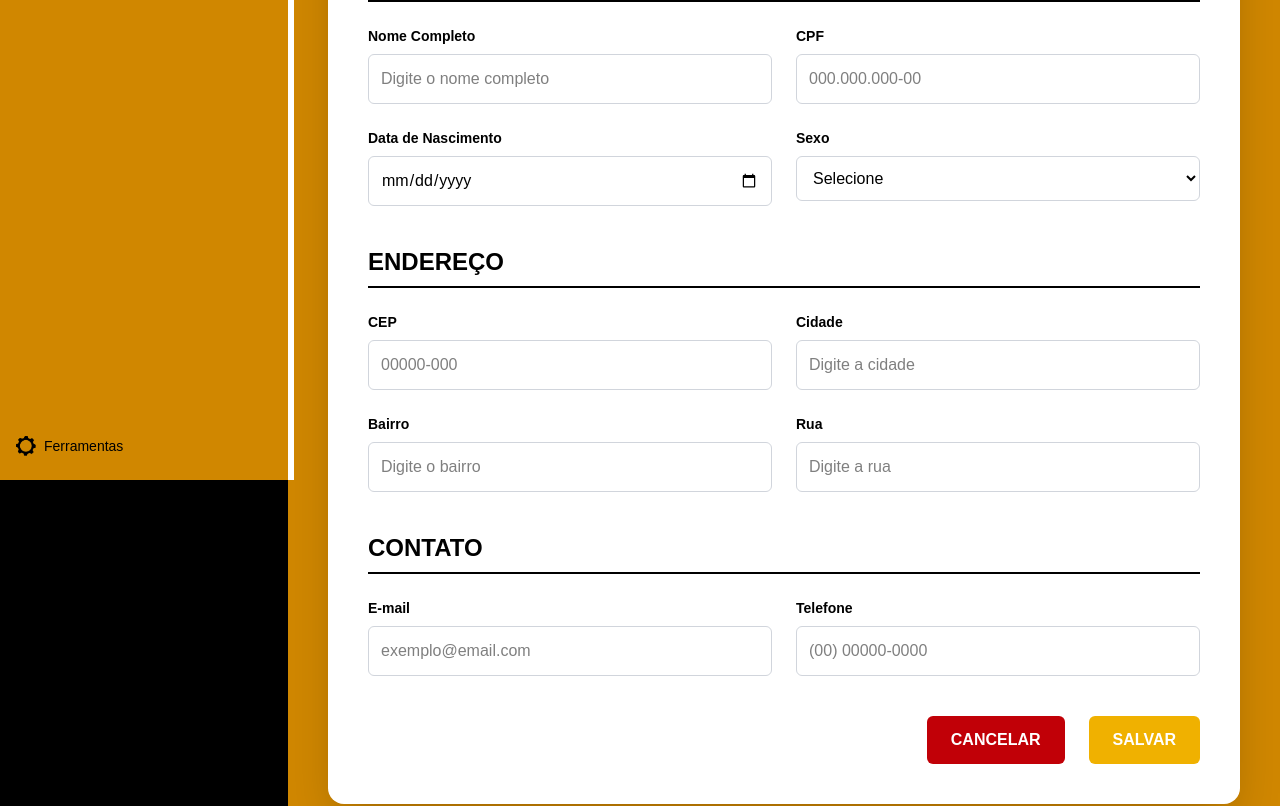
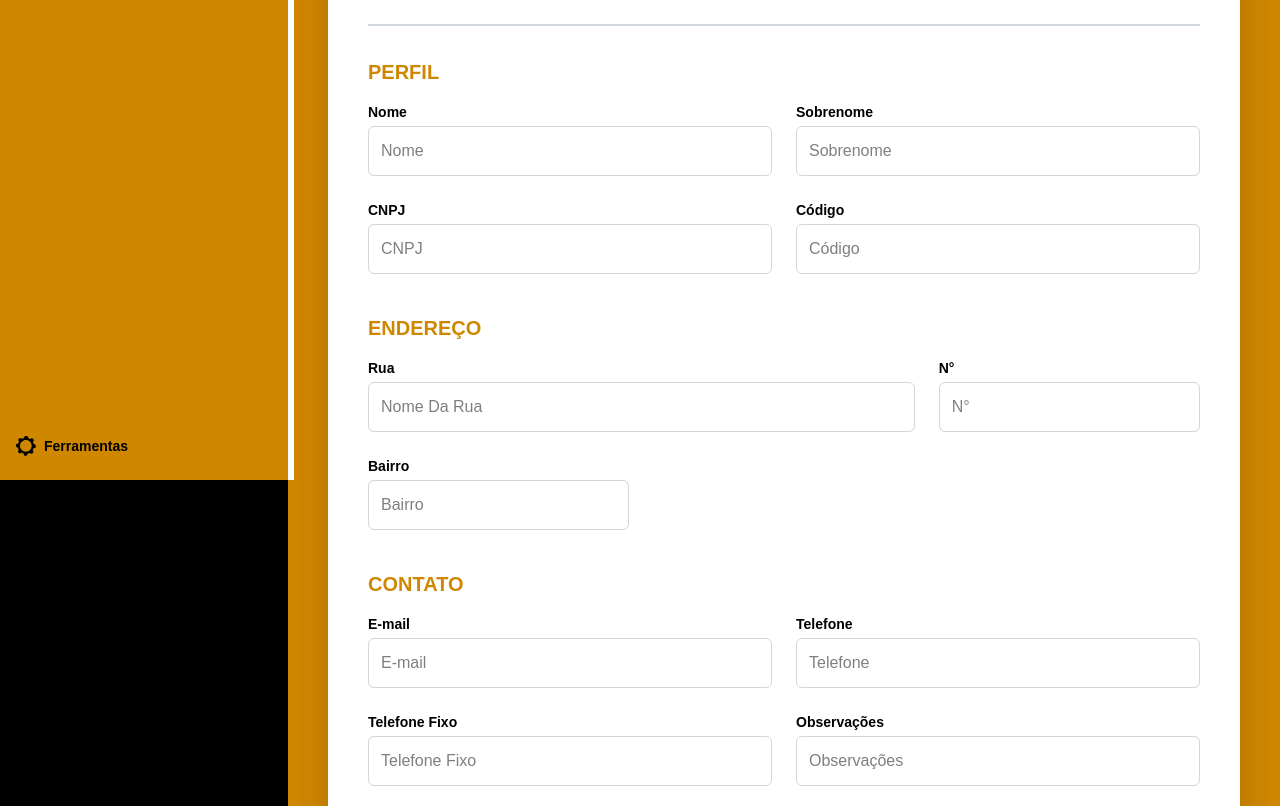
Before and after one commit to Uius/TCC-GP6, a Next.js app in the folder tccgp6/: page /perfil in a window 1280 px wide. Shown: the part 320-1126 px from the top of the page. Built offline with nearby package versions, Linux system fonts and the light colour scheme.

Commit message:
Mais commit

```diff
--- a/tccgp6/src/app/cadastrocliente/page.tsx
+++ b/tccgp6/src/app/cadastrocliente/page.tsx
@@ -105,9 +105,9 @@ export default function HomePage() {
           </nav>
 
           {/* Rodapé da sidebar */}
-          <div className="flex items-center gap-2 mb-2">
+         <div className="flex items-center gap-2 mb-2">
             <img src="/ICONECONFIG.png" alt="Ferramentas" className="h-5 w-5" />
-            <span className="text-sm font-medium">Ferramentas</span>
+            <a href='/ferramentas' className="text-sm font-medium">Ferramentas</a>
           </div>
         </aside>
 
--- a/tccgp6/src/app/estoque/page.tsx
+++ b/tccgp6/src/app/estoque/page.tsx
@@ -337,9 +337,9 @@ export default function HomePage() {
             </nav>
           </div>
 
-           <div className="text-black flex items-center gap-2 mb-2">
+           <div className="flex items-center gap-2 mb-2">
             <img src="/ICONECONFIG.png" alt="Ferramentas" className="h-5 w-5" />
-            <span className="text-sm font-medium">Ferramentas</span>
+            <a href='/ferramentas' className="text-black text-sm font-medium">Ferramentas</a>
           </div>
         </aside>
 
--- a/tccgp6/src/app/ferramentas/page.tsx
+++ b/tccgp6/src/app/ferramentas/page.tsx
@@ -23,7 +23,7 @@ export default function FerramentaPage() {
 
         {/* Menu principal */}
         <nav className="flex gap-8 text-base font-semibold">
-          <a href="/" className="text-white bg-zinc-800 py-2 px-4 underline rounded-sm">HOME</a>
+          <a href="/" className="text-white py-2 px-4 rounded-sm">HOME</a>
           <a href="/estoque" className="text-white py-2 px-4">ESTOQUE</a>
           <a href="/suporte" className="text-white py-2 px-4">SUPORTE</a>
         </nav>
@@ -53,15 +53,15 @@ export default function FerramentaPage() {
             <nav className="space-y-4 text-black font-semibold">
               <div className="flex flex-row items-center">
                 <img src="/ICONECADCLIENTE.png" alt="" className="w-6 h-6 mr-2" />
-                <a href="#" className="block">Cadastro de Clientes</a>
+                <a href="cadastrocliente" className="block">Cadastro de Clientes</a>
               </div>
               <div className="flex flex-row items-center">
                 <img src="/ICONERELATORIO.png" alt="" className="w-6 h-6 mr-2" />
-                <a href="#" className="block">Relatórios</a>
+                <a href="/relatorio" className="block">Relatórios</a>
               </div>
               <div className="flex flex-row items-center">
                 <img src="/ICONEORCAMENTO.png" alt="" className="w-6 h-6 mr-2" />
-                <a href="#" className="block">Orçamentos</a>
+                <a href="orcamentos" className="block">Orçamentos</a>
               </div>
               <div className="flex flex-row items-center">
                 <img src="/ICONENOTIFIC.png" alt="" className="w-6 h-6 mr-2" />
@@ -72,19 +72,24 @@ export default function FerramentaPage() {
 
            <div className="flex items-center gap-2 mb-2">
             <img src="/ICONECONFIG.png" alt="Ferramentas" className="h-5 w-5" />
-            <span className="text-sm font-medium">Ferramentas</span>
+            <a href='/ferramentas' className="font-bold underline text-black text-sm">Ferramentas</a>
           </div>
         </aside>
 
+        <div
+          aria-hidden="true"
+          className="w-[6px] bg-white h-[calc(100vh-5rem)] fixed top-20 left-72 z-40"
+        />
+
         {/* Main Content */}
         <main className="flex-1 flex justify-center items-start p-12 overflow-auto min-h-0 ml-72">
-          <section className="w-full max-w-5xl bg-white rounded-xl shadow-[0_10px_30px_rgba(0,0,0,0.15)] p-10 border-8 border-yellow-600">
+          <section className="w-full max-w-5xl bg-white rounded-xl  p-10 border-8 ">
             <h2 className="text-4xl font-extrabold text-center mb-8 text-black tracking-widest">
               FERRAMENTAS:
             </h2>
 
             {/* Seção Visual */}
-            <div className="mb-10 border-2 border-black rounded-lg p-6 bg-white">
+            <div className="mb-10 border-2 border-gray-500 rounded-sm p-6 bg-white">
               <h3 className="text-2xl font-bold text-center mb-6 text-black">VISUAL</h3>
               <div className="space-y-6">
                 {/* Linha: Escolher Tema */}
@@ -161,10 +166,10 @@ export default function FerramentaPage() {
             </div>
 
             {/* Seção Ações */}
-            <div className="border-2 border-black rounded-lg p-6 bg-white">
+            <div className="border-2 border-gray-500 rounded-lg p-6 bg-white">
               <h3 className="text-2xl font-bold text-center mb-6 text-black">AÇÕES</h3>
               <div className="grid grid-cols-3 gap-6">
-                <button className="flex flex-col items-center justify-center p-6 border rounded-lg bg-white shadow-md hover:shadow-lg">
+                <button className="flex flex-col items-center justify-center p-6 border rounded-lg bg-white shadow-xl hover:shadow-2xl">
                   <div className="p-4 mb-3">
                     <img src="/NUVEM.png" alt="Importar/Exportar" className="w-15 h-12" />
                   </div>
@@ -173,7 +178,7 @@ export default function FerramentaPage() {
                   </span>
                 </button>
 
-                <button className="flex flex-col items-center justify-center p-6 border rounded-lg bg-white shadow-md hover:shadow-lg">
+                <button className="flex flex-col items-center justify-center p-6 border rounded-lg bg-white shadow-xl hover:shadow-2xl">
                   <div className="p-4 mb-3">
                     <img src="/CALCULADORA.png" alt="Calculadora" className="w-12 h-15" />
                   </div>
@@ -182,7 +187,7 @@ export default function FerramentaPage() {
                   </span>
                 </button>
 
-                <button className="flex flex-col items-center justify-center p-6 border rounded-lg bg-white shadow-md hover:shadow-lg">
+                <button className="flex flex-col items-center justify-center p-6 border rounded-lg bg-white shadow-xl hover:shadow-2xl">
                   <div className="p-4 mb-3">
                     <img src="/CODIGO.png" alt="Código" className="w-15 h-15" />
                   </div>
--- a/tccgp6/src/app/notificacoes/page.tsx
+++ b/tccgp6/src/app/notificacoes/page.tsx
@@ -69,9 +69,9 @@ export default function NotificacoesPage() {
           </nav>
 
           {/* Rodapé da sidebar */}
-          <div className="flex items-center gap-2 mb-2">
+           <div className="flex items-center gap-2 mb-2">
             <img src="/ICONECONFIG.png" alt="Ferramentas" className="h-5 w-5" />
-            <span className="text-sm font-medium">Ferramentas</span>
+            <a href='/ferramentas' className="font-bold text-sm">Ferramentas</a>
           </div>
         </aside>
 
--- a/tccgp6/src/app/orcamentos/page.tsx
+++ b/tccgp6/src/app/orcamentos/page.tsx
@@ -87,9 +87,9 @@ export default function OrcamentosPage() {
           </nav>
 
           {/* Rodapé da sidebar */}
-          <div className="flex items-center gap-2 mb-2">
+           <div className="flex items-center gap-2 mb-2">
             <img src="/ICONECONFIG.png" alt="Ferramentas" className="h-5 w-5" />
-            <span className="text-sm font-medium">Ferramentas</span>
+            <a href='/ferramentas' className="font-bold text-sm">Ferramentas</a>
           </div>
         </aside>
 
@@ -184,13 +184,13 @@ export default function OrcamentosPage() {
                 <div className="flex justify-between items-center mt-6">
                   <button
                     type="button"
-                    className="bg-red-600 text-white px-6 py-2 rounded"
+                    className="font-bold bg-red-600 text-white px-6 py-2 rounded"
                   >
                     Cancelar
                   </button>
                   <button
                     type="submit"
-                    className="bg-yellow-600 text-black px-6 py-2 rounded"
+                    className="font-bold bg-yellow-600 text-white px-6 py-2 rounded"
                   >
                     Enviar
                   </button>
--- a/tccgp6/src/app/page.tsx
+++ b/tccgp6/src/app/page.tsx
@@ -70,7 +70,7 @@ export default function HomePage() {
           {/* Rodapé da sidebar */}
           <div className="flex items-center gap-2 mb-2">
             <img src="/ICONECONFIG.png" alt="Ferramentas" className="h-5 w-5" />
-            <span className="text-sm font-medium">Ferramentas</span>
+            <a href='/ferramentas' className="font-bold text-sm">Ferramentas</a>
           </div>
         </aside>
 
--- a/tccgp6/src/app/perfil/page.tsx
+++ b/tccgp6/src/app/perfil/page.tsx
@@ -68,9 +68,9 @@ export default function HomePage() {
           </nav>
 
           {/* Rodapé da sidebar */}
-           <div className="flex items-center gap-2 mb-2">
+            <div className="flex items-center gap-2 mb-2">
             <img src="/ICONECONFIG.png" alt="Ferramentas" className="h-5 w-5" />
-            <span className="text-sm font-medium">Ferramentas</span>
+            <a href='/ferramentas' className="font-bold text-sm">Ferramentas</a>
           </div>
         </aside>
 
@@ -81,134 +81,109 @@ export default function HomePage() {
         />
 
         {/* CONTEÚDO PRINCIPAL */}
-        <main className="py-20 flex-1 bg-cover md:bg-yellow-600 flex justify-center items-start p-4 md:p-10 min-h-0 md:ml-72">
+        <main className="flex-1 bg-yellow-600 flex justify-center items-start p-6 md:p-10 min-h-[calc(100vh-5rem)] md:ml-72">
   <div className="bg-white rounded-2xl shadow-2xl w-full max-w-5xl p-10 text-black">
     {/* Cabeçalho */}
-    <div className="flex items-center justify-between mb-10">
-      <h1 className="text-4xl font-bold tracking-wide">PERFIL</h1>
-      <img src="/ICONEPERFIL.png" alt="Perfil" className="w-20 h-20" />
+    <div className="flex justify-between items-center border-b-2 border-gray-300 pb-6 mb-8">
+      <div>
+        <h1 className="text-3xl font-extrabold text-yellow-600 tracking-wide mb-1">PERFIL</h1>
+        <h2 className="text-xl font-bold">ADEGA SANTU MEE</h2>
+        <div className="mt-2 text-sm text-gray-600">
+          <p className="font-semibold">Informações Gerais</p>
+          <p>data de cad. 24/03/2025</p>
+        </div>
+      </div>
+      <div className="flex flex-col items-center">
+        {/* Espaço para logo */}
+        <div className="w-40 h-40 rounded-full border border-gray-300 flex items-center justify-center overflow-hidden">
+          <img
+            src="/santume.png"
+            alt="Logo da empresa"
+            className="object-contain w-full h-full"
+          />
+        </div>
+      </div>
     </div>
 
     {/* Seção PERFIL */}
     <section className="mb-10">
-      <h2 className="text-2xl font-bold mb-6 border-b-2 border-black pb-2">
-        DADOS PESSOAIS
-      </h2>
+      <h3 className="text-xl font-bold text-yellow-600 mb-4">PERFIL</h3>
       <div className="grid grid-cols-1 md:grid-cols-2 gap-6">
         <div>
-          <label className="block text-sm font-semibold mb-2">Nome Completo</label>
-          <input
-            type="text"
-            placeholder="Digite o nome completo"
-            className="w-full border border-gray-300 rounded-md p-3 focus:outline-none focus:ring-2 focus:ring-yellow-500"
-          />
+          <label className="block text-sm font-semibold mb-1">Nome</label>
+          <input type="text" placeholder="Nome" className="w-full border border-gray-300 rounded-md p-3" />
         </div>
         <div>
-          <label className="block text-sm font-semibold mb-2">CPF</label>
-          <input
-            type="text"
-            placeholder="000.000.000-00"
-            className="w-full border border-gray-300 rounded-md p-3 focus:outline-none focus:ring-2 focus:ring-yellow-500"
-          />
+          <label className="block text-sm font-semibold mb-1">Sobrenome</label>
+          <input type="text" placeholder="Sobrenome" className="w-full border border-gray-300 rounded-md p-3" />
         </div>
         <div>
-          <label className="block text-sm font-semibold mb-2">Data de Nascimento</label>
-          <input
-            type="date"
-            className="w-full border border-gray-300 rounded-md p-3 focus:outline-none focus:ring-2 focus:ring-yellow-500"
-          />
+          <label className="block text-sm font-semibold mb-1">CNPJ</label>
+          <input type="text" placeholder="CNPJ" className="w-full border border-gray-300 rounded-md p-3" />
         </div>
         <div>
-          <label className="block text-sm font-semibold mb-2">Sexo</label>
-          <select className="w-full border border-gray-300 rounded-md p-3 focus:outline-none focus:ring-2 focus:ring-yellow-500">
-            <option>Selecione</option>
-            <option>Masculino</option>
-            <option>Feminino</option>
-            <option>Outro</option>
-          </select>
+          <label className="block text-sm font-semibold mb-1">Código</label>
+          <input type="text" placeholder="Código" className="w-full border border-gray-300 rounded-md p-3" />
         </div>
       </div>
     </section>
 
     {/* Seção ENDEREÇO */}
     <section className="mb-10">
-      <h2 className="text-2xl font-bold mb-6 border-b-2 border-black pb-2">
-        ENDEREÇO
-      </h2>
-      <div className="grid grid-cols-1 md:grid-cols-2 gap-6">
-        <div>
-          <label className="block text-sm font-semibold mb-2">CEP</label>
-          <input
-            type="text"
-            placeholder="00000-000"
-            className="w-full border border-gray-300 rounded-md p-3 focus:outline-none focus:ring-2 focus:ring-yellow-500"
-          />
+      <h3 className="text-xl font-bold text-yellow-600 mb-4">ENDEREÇO</h3>
+      <div className="grid grid-cols-1 md:grid-cols-3 gap-6">
+        <div className="md:col-span-2">
+          <label className="block text-sm font-semibold mb-1">Rua</label>
+          <input type="text" placeholder="Nome Da Rua" className="w-full border border-gray-300 rounded-md p-3" />
         </div>
         <div>
-          <label className="block text-sm font-semibold mb-2">Cidade</label>
-          <input
-            type="text"
-            placeholder="Digite a cidade"
-            className="w-full border border-gray-300 rounded-md p-3 focus:outline-none focus:ring-2 focus:ring-yellow-500"
-          />
+          <label className="block text-sm font-semibold mb-1">N°</label>
+          <input type="text" placeholder="N°" className="w-full border border-gray-300 rounded-md p-3" />
         </div>
         <div>
-          <label className="block text-sm font-semibold mb-2">Bairro</label>
-          <input
-            type="text"
-            placeholder="Digite o bairro"
-            className="w-full border border-gray-300 rounded-md p-3 focus:outline-none focus:ring-2 focus:ring-yellow-500"
-          />
-        </div>
-        <div>
-          <label className="block text-sm font-semibold mb-2">Rua</label>
-          <input
-            type="text"
-            placeholder="Digite a rua"
-            className="w-full border border-gray-300 rounded-md p-3 focus:outline-none focus:ring-2 focus:ring-yellow-500"
-          />
+          <label className="block text-sm font-semibold mb-1">Bairro</label>
+          <input type="text" placeholder="Bairro" className="w-full border border-gray-300 rounded-md p-3" />
         </div>
       </div>
     </section>
 
     {/* Seção CONTATO */}
     <section className="mb-10">
-      <h2 className="text-2xl font-bold mb-6 border-b-2 border-black pb-2">
-        CONTATO
-      </h2>
+      <h3 className="text-xl font-bold text-yellow-600 mb-4">CONTATO</h3>
       <div className="grid grid-cols-1 md:grid-cols-2 gap-6">
         <div>
-          <label className="block text-sm font-semibold mb-2">E-mail</label>
-          <input
-            type="email"
-            placeholder="exemplo@email.com"
-            className="w-full border border-gray-300 rounded-md p-3 focus:outline-none focus:ring-2 focus:ring-yellow-500"
-          />
+          <label className="block text-sm font-semibold mb-1">E-mail</label>
+          <input type="email" placeholder="E-mail" className="w-full border border-gray-300 rounded-md p-3" />
         </div>
         <div>
-          <label className="block text-sm font-semibold mb-2">Telefone</label>
-          <input
-            type="text"
-            placeholder="(00) 00000-0000"
-            className="w-full border border-gray-300 rounded-md p-3 focus:outline-none focus:ring-2 focus:ring-yellow-500"
-          />
+          <label className="block text-sm font-semibold mb-1">Telefone</label>
+          <input type="text" placeholder="Telefone" className="w-full border border-gray-300 rounded-md p-3" />
+        </div>
+        <div>
+          <label className="block text-sm font-semibold mb-1">Telefone Fixo</label>
+          <input type="text" placeholder="Telefone Fixo" className="w-full border border-gray-300 rounded-md p-3" />
+        </div>
+        <div>
+          <label className="block text-sm font-semibold mb-1">Observações</label>
+          <input type="text" placeholder="Observações" className="w-full border border-gray-300 rounded-md p-3" />
         </div>
       </div>
     </section>
 
     {/* Botões */}
-    <div className="flex justify-end gap-6 mt-8">
-      <button className="bg-red-700 text-white font-bold px-6 py-3 rounded-md hover:bg-red-800 transition">
-        CANCELAR
+    <div className="flex justify-between mt-10">
+      <button className="bg-red-600 text-white font-bold px-8 py-3 rounded-md hover:bg-red-700 transition">
+        Cancelar
       </button>
-      <button className="bg-yellow-500 text-white font-bold px-6 py-3 rounded-md hover:bg-yellow-600 transition">
-        SALVAR
+      <button className="bg-yellow-500 text-white font-bold px-8 py-3 rounded-md hover:bg-yellow-600 transition">
+        Salvar
       </button>
     </div>
   </div>
 </main>
 
 
+
       </div>
     </div>
 )
--- a/tccgp6/src/app/relatorio/page.tsx
+++ b/tccgp6/src/app/relatorio/page.tsx
@@ -73,9 +73,9 @@ export default function RelatorioPage() {
             </nav>
           </div>
 
-           <div className="flex items-center gap-2 mb-2">
+            <div className="flex items-center gap-2 mb-2">
             <img src="/ICONECONFIG.png" alt="Ferramentas" className="h-5 w-5" />
-            <span className="text-sm font-medium">Ferramentas</span>
+            <a href='/ferramentas' className="font-bold text-sm">Ferramentas</a>
           </div>
         </aside>
 
@@ -99,7 +99,7 @@ export default function RelatorioPage() {
                   placeholder="Relatório diário..."
                 />
 
-                <button type="button" className="text-gray-900 bg-white border border-gray-300 focus:outline-none hover:bg-gray-100 focus:ring-4 focus:ring-gray-100 font-medium rounded-lg text-sm px-5 py-2.5 me-2 mb-2 dark:bg-gray-800 dark:text-white dark:border-gray-600 dark:hover:bg-gray-700 dark:hover:border-gray-600 dark:focus:ring-gray-700">Enviar</button>
+                <button type="button" className="font-bold m-2 text-gray-900 bg-white border border-gray-300 focus:outline-none hover:bg-gray-100 focus:ring-4 focus:ring-gray-100  rounded-lg text-sm px-5 py-2.5 me-2 mb-2 dark:bg-yellow-600 dark:text-white dark:border-yellow-500 dark:hover:bg-yellow-500 dark:hover:border-yellow-600 dark:focus:ring--700">Enviar</button>
               </div>
 
               <div>
@@ -109,7 +109,7 @@ export default function RelatorioPage() {
                   placeholder="Relatório semanal..."
                 />
 
-                <button type="button" className="text-gray-900 bg-white border border-gray-300 focus:outline-none hover:bg-gray-100 focus:ring-4 focus:ring-gray-100 font-medium rounded-lg text-sm px-5 py-2.5 me-2 mb-2 dark:bg-gray-800 dark:text-white dark:border-gray-600 dark:hover:bg-gray-700 dark:hover:border-gray-600 dark:focus:ring-gray-700">Enviar</button>
+                <button type="button" className="font-bold m-2 text-gray-900 bg-white border border-gray-300 focus:outline-none hover:bg-gray-100 focus:ring-4 focus:ring-gray-100  rounded-lg text-sm px-5 py-2.5 me-2 mb-2 dark:bg-yellow-600 dark:text-white dark:border-yellow-500 dark:hover:bg-yellow-500 dark:hover:border-yellow-600 dark:focus:ring--700">Enviar</button>
               </div>
 
               <div>
@@ -119,7 +119,7 @@ export default function RelatorioPage() {
                   placeholder="Relatório mensal..."
                 />
 
-               <button type="button" className="text-gray-900 bg-white border border-gray-300 focus:outline-none hover:bg-gray-100 focus:ring-4 focus:ring-gray-100 font-medium rounded-lg text-sm px-5 py-2.5 me-2 mb-2 dark:bg-gray-800 dark:text-white dark:border-gray-600 dark:hover:bg-gray-700 dark:hover:border-gray-600 dark:focus:ring-gray-700">Enviar</button>
+               <button type="button" className="font-bold m-2 text-gray-900 bg-white border border-gray-300 focus:outline-none hover:bg-gray-100 focus:ring-4 focus:ring-gray-100  rounded-lg text-sm px-5 py-2.5 me-2 mb-2 dark:bg-yellow-600 dark:text-white dark:border-yellow-500 dark:hover:bg-yellow-500 dark:hover:border-yellow-600 dark:focus:ring--700">Enviar</button>
               </div>
             </div>
           </section>
--- a/tccgp6/src/app/suporte/page.tsx
+++ b/tccgp6/src/app/suporte/page.tsx
@@ -69,9 +69,9 @@ export default function HomePage() {
           </nav>
 
           {/* Rodapé da sidebar */}
-           <div className="flex items-center gap-2 mb-2">
+            <div className="flex items-center gap-2 mb-2">
             <img src="/ICONECONFIG.png" alt="Ferramentas" className="h-5 w-5" />
-            <span className="text-sm font-medium">Ferramentas</span>
+            <a href='/ferramentas' className="font-bold text-sm">Ferramentas</a>
           </div>
         </aside>
 
```
Also changed, not shown: tccgp6/public/santume.png (added).
